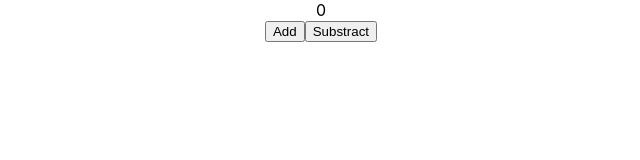
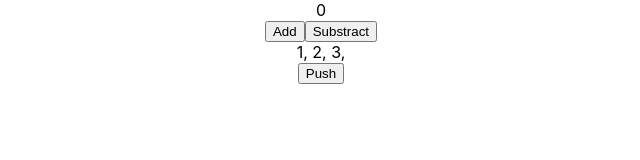
Before and after one commit to DanielBarbakadze/ReactJS-1, a React (Create React App) app in the folder project3/: page / in a window 1280 px wide. Shown: the top 160 px of the page, without its empty margins (319-959 px from the left). Built offline with nearby package versions, Linux system fonts and the light colour scheme.

Commit message:
Add counterList Component (need to update)

```diff
--- a/project3/src/App.js
+++ b/project3/src/App.js
@@ -2,10 +2,12 @@ import React from 'react';
 import logo from './logo.svg';
 import './App.css';
 import Counter from './components/Counter';
+import CounterList from './components/CounterList';
 
 class App extends React.Component {
   state = {
-    counter: 0
+    counter: 0,
+    counterList: [1,2,3]
   }
 
   handleCounterAdd () {
@@ -13,18 +15,38 @@ class App extends React.Component {
       counter: this.state.counter+1
     })
   }
+
   handleCounterSubstract () {
     this.setState({
       counter: this.state.counter-1
     })
   }
+
+  handleCounterList () {
+    let newNum = this.state.counterList
+    newNum.push(this.state.counter);
+    this.setState({
+      counterList: newNum
+    })
+  }
+
   render (){
+    const {
+      counter,
+      counterList
+    } = this.state;
+
     return (
       <div className="App">
         <Counter
-          counter={this.state.counter}
+          counter={counter}
           onCounterAdd={() => this.handleCounterAdd()}
           onCounterSubstract={() => this.handleCounterSubstract()}
+        />
+        <CounterList
+          counter={counter}
+          counterList={counterList}
+          onCounterList={() => this.handleCounterList()}
         />
       </div>
     )
--- /dev/null
+++ b/project3/src/components/CounterList.jsx
@@ -0,0 +1,23 @@
+import React from 'react';
+import { tsImportEqualsDeclaration } from '@babel/types';
+
+class CounterList extends React.Component {
+    render(){
+        return(
+            <div>
+                <div>
+                    {
+                        this.props.counterList.map(counter => `${counter}, `)
+                    }
+                </div>
+                <div>
+                    <button onClick={() => this.props.onCounterList()}>
+                        Push
+                    </button>
+                </div>
+            </div>
+        );
+    };
+}
+
+export default CounterList;
```
